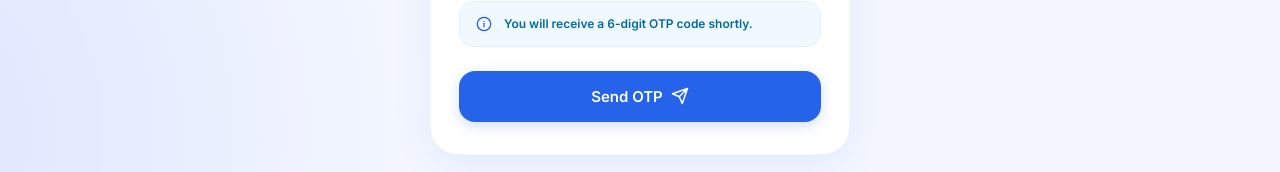
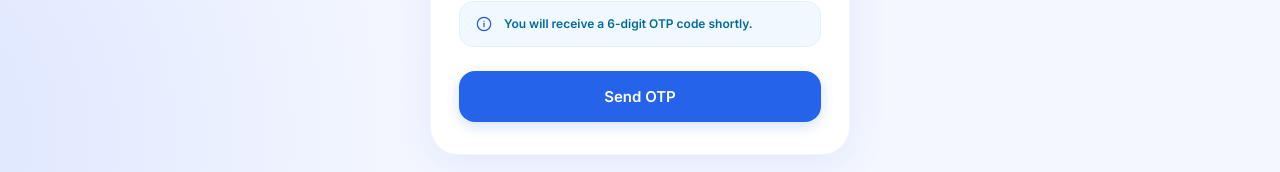
Before and after one commit to Geshhanglimbu/Utkrista-Shikshya-UI, a React (Vite) app: page /register in a window 1280 px wide. Shown: the part 575-747 px from the top of the page. Built offline with nearby package versions, Linux system fonts and the light colour scheme.

Commit message:
make changes in registration page

```diff
--- a/src/pages/Registration.jsx
+++ b/src/pages/Registration.jsx
@@ -47,6 +47,41 @@ function RegistrationHeader({ step }) {
 /* ── Step 1: Mobile ── */
 function StepMobile({ phone, setPhone, onNext }) {
   const [error, setError] = useState("");
+  const [otpSent, setOtpSent] = useState(false);
+  const [otp, setOtp] = useState("");
+
+  const handleSendOTP = async () => {
+  if (phone.length !== 10) {
+    setError("Invalid phone number");
+    return;
+  }
+
+  setError("");
+
+     try{
+
+        const res = await axios.post(
+            "http://localhost:5000/api/auth/send-otp",
+            {
+                phone
+            }
+        );
+
+        console.log(res.data);
+
+        toast.success(res.data.message);
+
+        setOtpSent(true);
+
+    }
+    catch(err){
+
+        toast.error("Couldn't send OTP");
+
+    }
+
+};
+
   return (
     <div className="auth-card" style={{ textAlign: 'center' }}>
       <div className="auth-brand__icon" style={{ borderRadius: 20, width: 72, height: 72, background: '#F0F4FF' }}>
@@ -77,9 +112,30 @@ function StepMobile({ phone, setPhone, onNext }) {
         <span style={{ fontSize: 12 }}>You will receive a 6-digit OTP code shortly.</span>
       </div>
 
-      <button className="btn btn-primary btn-full" onClick={() => phone.length === 10 ? onNext() : setError("Invalid number")} style={{ padding: 16, borderRadius: 16 }}>
-        Send OTP <IconSend size={18} color="#fff" />
-      </button>
+      {/* OTP Input - only shows after OTP is sent */}
+{otpSent && (
+  <div className="field">
+    <label className="field__label">Enter OTP</label>
+
+    <div className="input-wrap">
+      <input
+        type="text"
+        placeholder="Enter 6-digit OTP"
+        maxLength={6}
+        value={otp}
+        onChange={(e) => setOtp(e.target.value)}
+      />
+    </div>
+  </div>
+)}
+
+
+      <button
+      className="btn btn-primary btn-full"
+      onClick={handleSendOTP}
+      style={{ padding: 16, borderRadius: 16 }}>
+      Send OTP
+    </button>
     </div>
   );
 }
```
